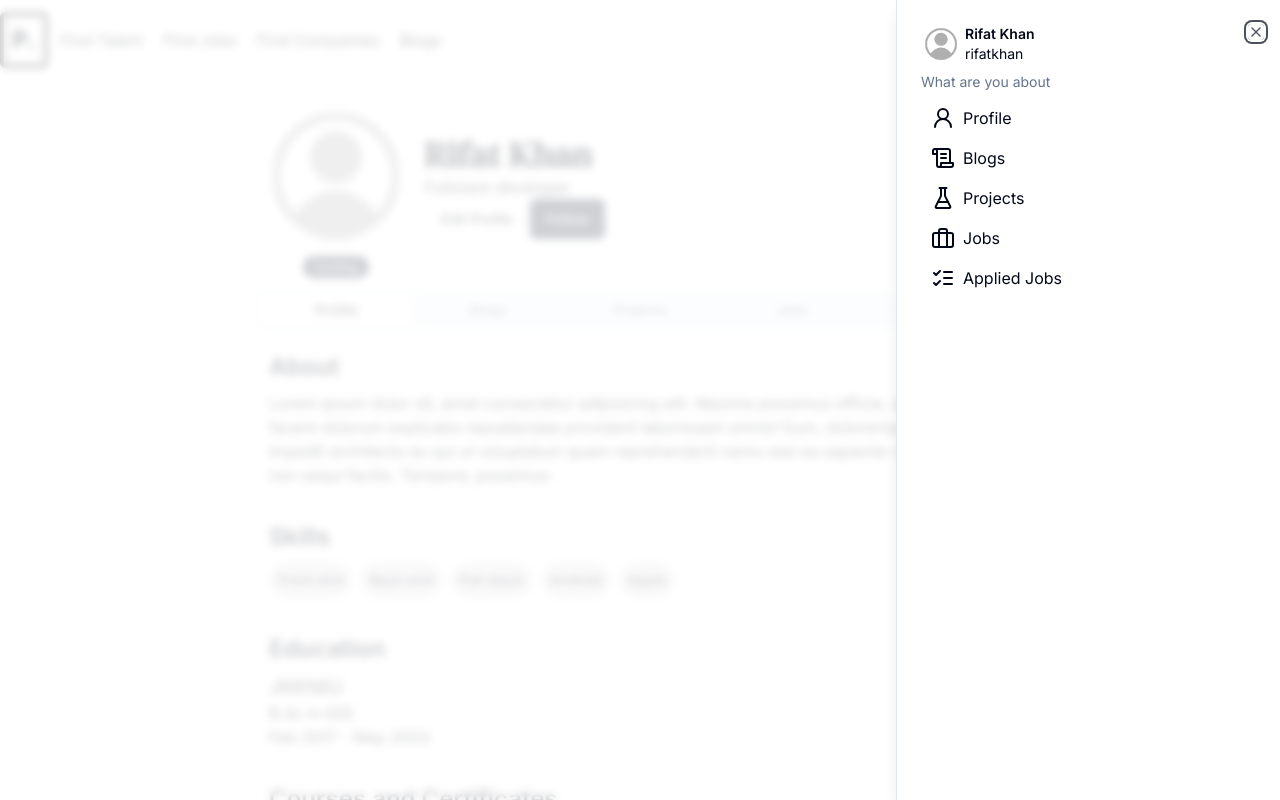
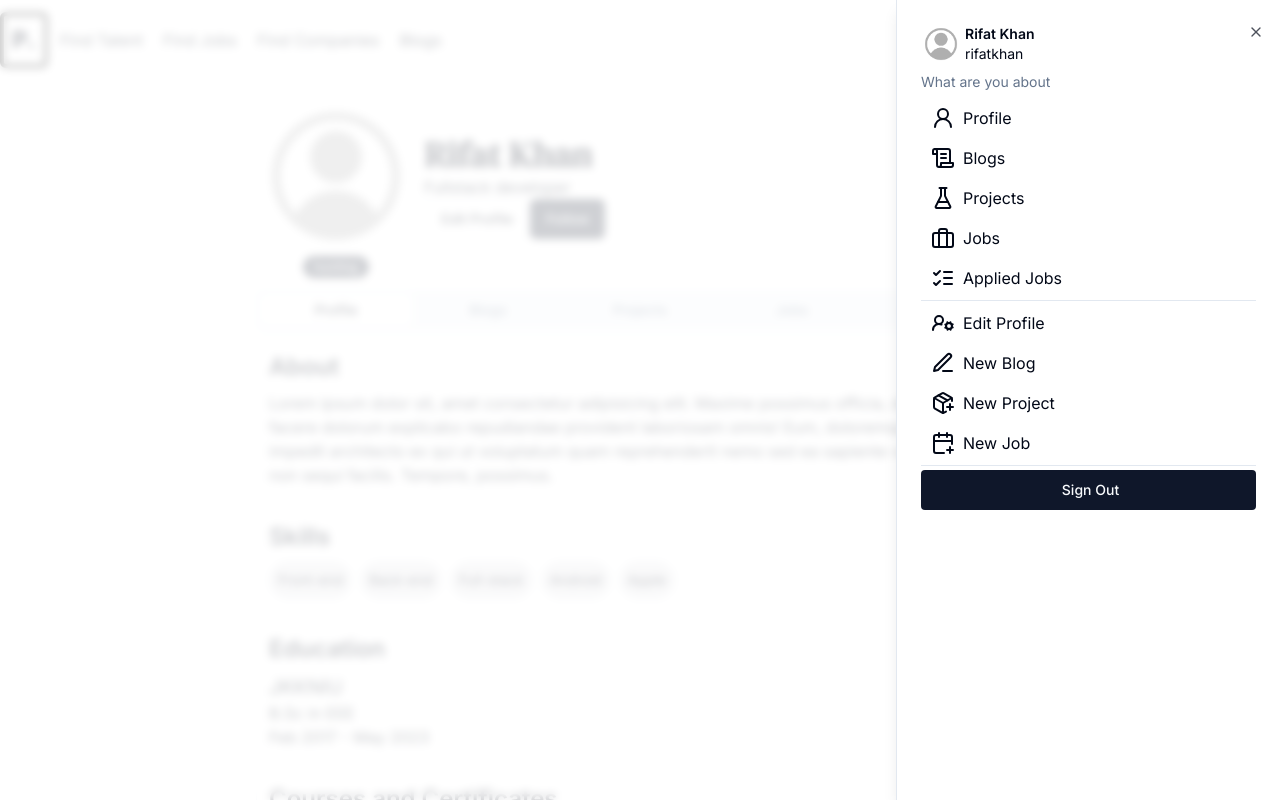
Before and after one commit to StepAsideLiL/p-dot, a Next.js app: page /p/hello in a window 1280 px wide. Both pictures are taken after a click on the button 1260 px from the left and 40 px from the top of the page. Shown: the top 800 px of the page. Built offline with nearby package versions, Linux system fonts and the light colour scheme.

Commit message:
add profile sheet menu for adding blog, project, job and editing profile page

```diff
--- a/components/menus.tsx
+++ b/components/menus.tsx
@@ -5,10 +5,14 @@ import ProfileTabContent from "@/components/profile-tabs/profile";
 import ProjectsTabContent from "@/components/profile-tabs/projects";
 import {
   Briefcase,
+  CalendarPlus,
   FlaskConical,
   ListChecks,
+  PackagePlus,
+  PenLine,
   ScrollText,
   User2,
+  UserCog2,
 } from "lucide-react";
 
 export const tabsList = [
@@ -48,3 +52,26 @@ export const tabsList = [
     content: <AppliedJobTabContent />,
   },
 ];
+
+export const addContentsMenu = [
+  {
+    title: "Edit Profile",
+    href: "/p/hello/edit-profile",
+    icon: <UserCog2 />,
+  },
+  {
+    title: "New Blog",
+    href: "/p/hello/new-blog",
+    icon: <PenLine />,
+  },
+  {
+    title: "New Project",
+    href: "/p/hello/new-project",
+    icon: <PackagePlus />,
+  },
+  {
+    title: "New Job",
+    href: "/p/hello/new-job",
+    icon: <CalendarPlus />,
+  },
+];
--- a/components/templates/profile-menu.tsx
+++ b/components/templates/profile-menu.tsx
@@ -7,10 +7,12 @@ import {
   SheetHeader,
   SheetTrigger,
 } from "@/components/ui/sheet";
-import { UserAvatar } from "../web-uis";
+import { UserAvatar } from "@/components/web-uis";
 import Link from "next/link";
 import { useState } from "react";
-import { tabsList } from "@/components/menus";
+import { addContentsMenu, tabsList } from "@/components/menus";
+import { Separator } from "@/components/ui/separator";
+import { Button } from "@/components/ui/button";
 
 const ProfileMenu = () => {
   const [open, setOpen] = useState(false);
@@ -48,6 +50,31 @@ const ProfileMenu = () => {
                 </Link>
               </li>
             ))}
+
+            <Separator />
+
+            {addContentsMenu.map((list) => (
+              <li key={list.href}>
+                <Link
+                  href={list.href}
+                  className="p-1.5 pl-2.5 hover:bg-slate-200 rounded w-full flex gap-2"
+                  onClick={() => setOpen(false)}
+                >
+                  <span>{list.icon}</span> <span>{list.title}</span>
+                </Link>
+              </li>
+            ))}
+
+            <Separator />
+
+            <li>
+              <Button
+                className="p-1.5 pl-2.5 rounded w-full flex gap-2"
+                onClick={() => setOpen(false)}
+              >
+                Sign Out
+              </Button>
+            </li>
           </ul>
         </nav>
       </SheetContent>
--- /dev/null
+++ b/components/ui/separator.tsx
@@ -0,0 +1,31 @@
+"use client"
+
+import * as React from "react"
+import * as SeparatorPrimitive from "@radix-ui/react-separator"
+
+import { cn } from "@/lib/utils"
+
+const Separator = React.forwardRef<
+  React.ElementRef<typeof SeparatorPrimitive.Root>,
+  React.ComponentPropsWithoutRef<typeof SeparatorPrimitive.Root>
+>(
+  (
+    { className, orientation = "horizontal", decorative = true, ...props },
+    ref
+  ) => (
+    <SeparatorPrimitive.Root
+      ref={ref}
+      decorative={decorative}
+      orientation={orientation}
+      className={cn(
+        "shrink-0 bg-border",
+        orientation === "horizontal" ? "h-[1px] w-full" : "h-full w-[1px]",
+        className
+      )}
+      {...props}
+    />
+  )
+)
+Separator.displayName = SeparatorPrimitive.Root.displayName
+
+export { Separator }
--- a/package.json
+++ b/package.json
@@ -11,6 +11,7 @@
   "dependencies": {
     "@radix-ui/react-avatar": "^1.0.4",
     "@radix-ui/react-dialog": "^1.0.5",
+    "@radix-ui/react-separator": "^1.0.3",
     "@radix-ui/react-slot": "^1.0.2",
     "@radix-ui/react-tabs": "^1.0.4",
     "class-variance-authority": "^0.7.0",
```
Also changed, not shown: 1 other file (tests, documents, lock files or other folders).
